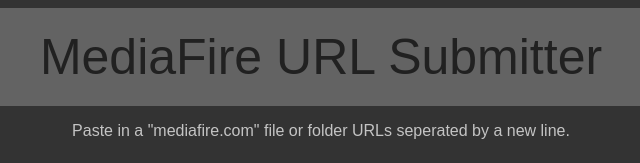
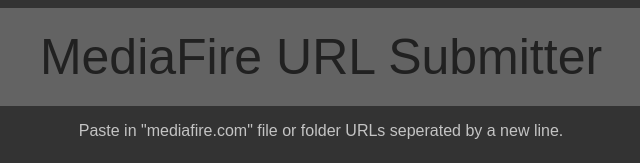
Before and after one commit to ajayyy/URLSubmiter, a website: page static/index.html in a window 1280 px wide. Shown: the top 163 px of the page, 319-959 px from the left. Drawn offline with Linux system fonts and the light colour scheme.

Commit message:
more grammar

```diff
--- a/static/index.html
+++ b/static/index.html
@@ -14,7 +14,7 @@
   </div>
 
   <div class="container">
-    <p class="center">Paste in a "mediafire.com" file or folder URLs seperated by a new line.</p>
+    <p class="center">Paste in "mediafire.com" file or folder URLs seperated by a new line.</p>
 
     <div class="center">
         <textarea id="urls"></textarea>
```
